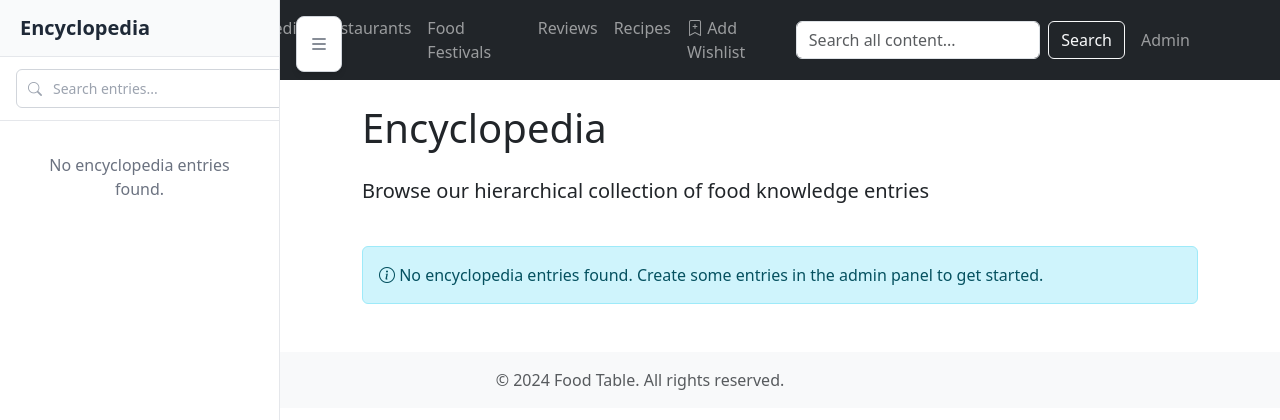
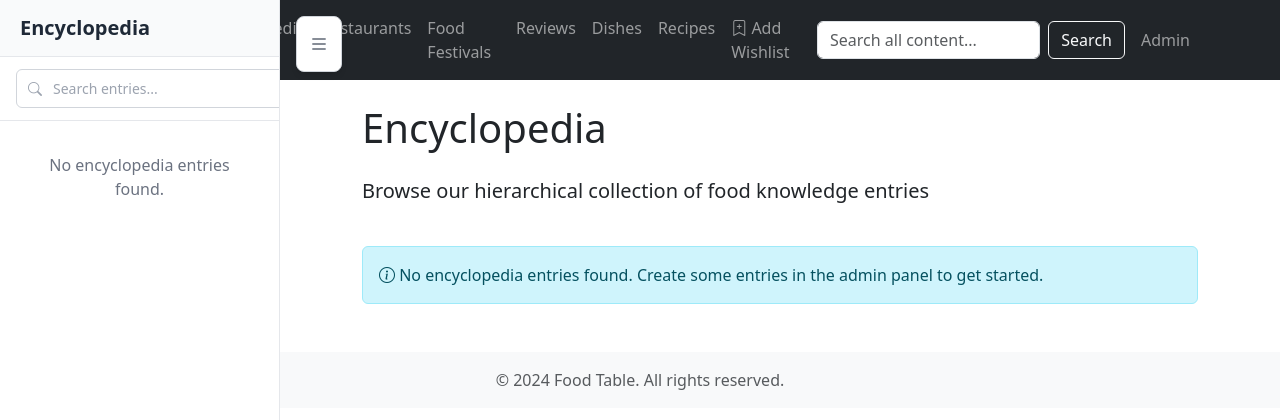
Before and after one commit to beeckusu/food-table, a Django app: page /encyclopedia/ in a window 1280 px wide. Shown: the top 420 px of the page. Run offline with Django 5.2, Linux system fonts and the light colour scheme; the visitor is signed in with stand-in values (Sample User, id 1); data that the repository does not hold is empty; some libraries are stand-ins or nearby versions.

Commit message:
FT-187: Add Dishes tab to navbar
    Surface the existing dish review page in the navbar so users can
    discover it without needing to know the direct URL.

    🤖 Generated with [Claude Code](https://claude.com/claude-code)

    Co-Authored-By: Claude <noreply@anthropic.com>

```diff
--- a/templates/base.html
+++ b/templates/base.html
@@ -31,6 +31,9 @@
                     </li>
                     <li class="nav-item">
                         <a class="nav-link" href="{% url 'content:review_list' %}">Reviews</a>
+                    </li>
+                    <li class="nav-item">
+                        <a class="nav-link" href="{% url 'content:review_dish_list' %}">Dishes</a>
                     </li>
                     <li class="nav-item">
                         <a class="nav-link" href="{% url 'content:recipe_list' %}">Recipes</a>
```
Also changed, not shown: content/tests/test_navbar.py (added, +13 -0 lines).
